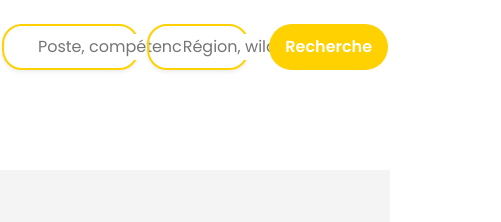
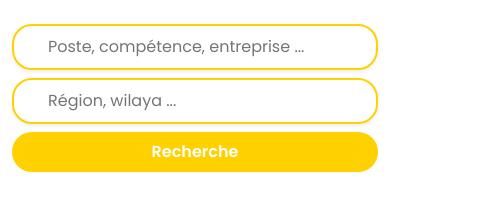
Before and after one commit to HendelRamzi/Emploitic, a plain HTML site: page index.html in a window 390 px wide. Shown: the part 450-672 px from the top of the page, 501 px wide, since content can reach past the window. Drawn offline with nearby package versions, Linux system fonts and the light colour scheme.

Commit message:
Fixed banner's search bar responsive display

```diff
--- a/assets/css/style.css
+++ b/assets/css/style.css
@@ -196,16 +196,16 @@ html{
     border: 2px solid #FFD100;
     border-radius: 20px;
     padding: 8px 16px;
-    width: 40%;
-    margin-right: 8px;
+    width: 100%;
+    overflow: hidden;
 }
 
 .input-location{
     border: 2px solid #FFD100;
     border-radius: 20px;
     padding: 8px 16px;
-    width: 30%;
-    margin-right: 20px;
+    width: 100%;
+    overflow: hidden;
 }
 
 
--- a/index.html
+++ b/index.html
@@ -105,8 +105,9 @@
                         </h2>
                     </div>
 
-                    <form class="header-job-search">
-                        <div class="input-keyword shadow-sm">
+                    <form class="header-job-search row">
+                        <div class="col-12 col-lg-6 p-0 me-lg-2" >
+                            <div class="input-keyword shadow-sm ">
                                 <svg xmlns="http://www.w3.org/2000/svg" width="20" height="20" fill="currentColor"
                                     class="bi bi-search" viewBox="0 0 16 16">
                                     <path
@@ -114,7 +115,10 @@
                                 </svg>
                                 <input type="text" placeholder="Poste, compétence, entreprise ..." autocomplete="off">
                             </div>
-                        <div class="input-location shadow-sm">
+                        </div>
+
+                        <div class="col-12 col-lg-3 p-0 my-2 my-lg-0 me-lg-3">
+                            <div class="input-location shadow-sm ">
                                 <svg xmlns="http://www.w3.org/2000/svg" width="20" height="20" fill="currentColor"
                                     class="bi bi-geo-alt" viewBox="0 0 16 16">
                                     <path
@@ -123,8 +127,10 @@
                                 </svg>
                                 <input type="text" class="" placeholder="Région, wilaya ...">
                             </div>
-                        <div class="btn-search">
-                            <button class="btn btn-primary " style="height: 100%;" type="submit">Recherche </button>
+                        </div>
+
+                        <div class="btn-search col-12 col-md-6 col-lg-2 p-0">
+                            <button class="btn btn-primary " style="height: 100%; width: 100%;" type="submit">Recherche </button>
                         </div>
                     </form>
 
```
Lines whose indentation alone changed are shown as unchanged.
